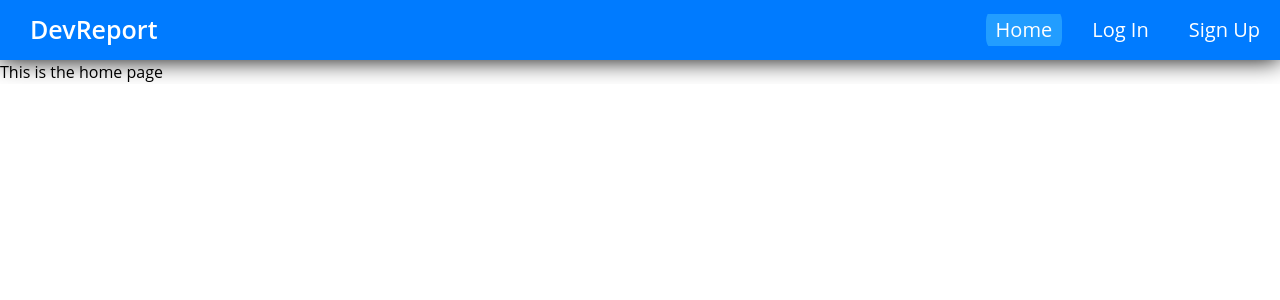
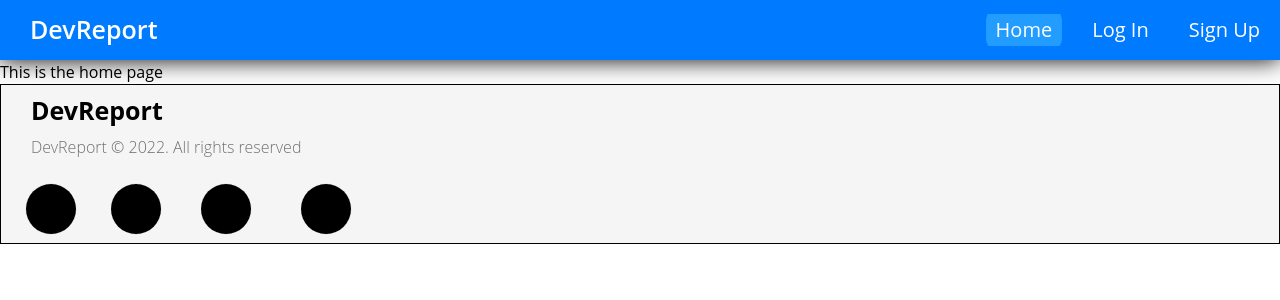
Before and after one commit to spyatmycode/DevReport, a React (Create React App) app: page / in a window 1280 px wide. Shown: the top 300 px of the page. Built offline with nearby package versions, Linux system fonts and the light colour scheme.

Commit message:
Added Footer

```diff
--- /dev/null
+++ b/src/components/Footer.js
@@ -0,0 +1,54 @@
+import React from 'react';
+
+import footerCss from '../styles/Footer.module.css';
+
+const Footer = () => {
+  return (
+    <footer>
+      <h2 className={footerCss.footerHeading}>DevReport</h2>
+      <p>DevReport &copy; 2022. All rights reserved </p>
+      <svg height='100' width='100'>
+        <circle
+          cx='50'
+          cy='50'
+          r='25'
+          stroke='black'
+          stroke-width='0.1'
+          fill='black'
+        />
+      </svg>
+      <svg height='100' width='100'>
+        <circle
+          cx='25'
+          cy='50'
+          r='25'
+          stroke='black'
+          stroke-width='0.1'
+          fill='black'
+        />
+      </svg>
+      <svg height='100' width='100'>
+        <circle
+          cx='25'
+          cy='50'
+          r='25'
+          stroke='black'
+          stroke-width='0.1'
+          fill='black'
+        />
+      </svg>
+      <svg height='100' width='100'>
+        <circle
+          cx='25'
+          cy='50'
+          r='25'
+          stroke='black'
+          stroke-width='0.1'
+          fill='black'
+        />
+      </svg>
+    </footer>
+  );
+};
+
+export default Footer;
--- a/src/components/NavBar.js
+++ b/src/components/NavBar.js
@@ -4,6 +4,7 @@ import NavCss from '../styles/NavBar.module.css';
 import { signOut } from 'firebase/auth';
 import { auth } from '../firebase/firebaseConfig';
 import Toggle from './Toggle';
+import Footer from './Footer';
 import '../index.css'
 
 const NavBar = ({ isLoggedIn, setIsLoggedIn }) => {
@@ -64,6 +65,7 @@ const NavBar = ({ isLoggedIn, setIsLoggedIn }) => {
       </header>
 
       <Outlet />
+      <Footer />
     </>
   );
 };
--- /dev/null
+++ b/src/styles/Footer.module.css
@@ -0,0 +1,40 @@
+footer {
+  box-sizing: border-box;
+  position: absolute;
+  width: 100%;
+  height: 160px;
+  left: 0px;
+  /* top: 1975px; */
+  background: #f5f5f5;
+  border: 1px solid #000000;
+  overflow: hidden;
+}
+
+.footerHeading {
+
+  font-family: 'Open Sans';
+  font-style: normal;
+  font-weight: 700;
+  font-size: 25px;
+  line-height: 50px;
+  padding-left: 30px;
+  align-items: center;
+  color: #000000;
+}
+
+footer p {
+  font-family: 'Open Sans';
+  font-style: normal;
+  padding-left: 30px;
+  font-weight: 300;
+  align-items: center;
+  color: #726f6f;
+}
+
+svg {
+  display: inline;
+}
+
+svg:nth-child(4) {
+  padding-left: 10px;
+}
```
Also changed, not shown: src/App.js (line endings or trailing spaces).
